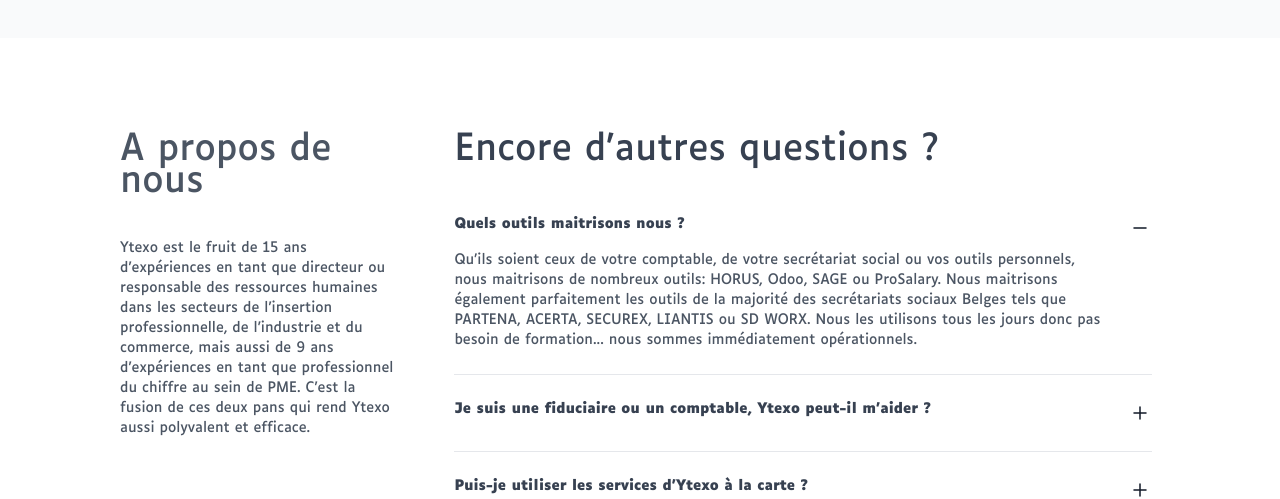
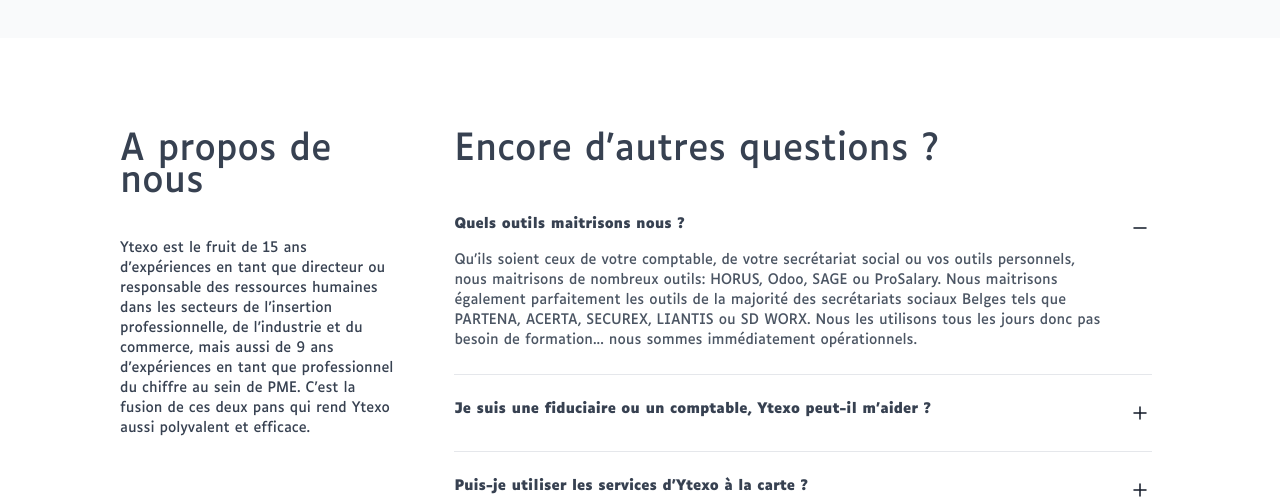
Before and after one commit to RRINKIN/ytexo, a plain HTML site: page index.html in a window 1280 px wide. Shown: the part 2700-3199 px from the top of the page. Drawn offline with nearby package versions, Linux system fonts and the light colour scheme; files whose address does not match are found by name.

Commit message:
correcting colors a propos

```diff
--- a/index.html
+++ b/index.html
@@ -245,8 +245,8 @@
     </section>
     <section id="FAQ" class="bg-white flex min-[320px]:flex-col sm:flex-row my-24 min-[320px]:mx-5 sm:mx-24">
       <div class="min-[320px]:w-full sm:max-w-[30%] min-[320px]:mb-10 sm:mb-0 px-6">
-        <h2 class="text-4xl leading-8 text-gray-600">A propos de nous</h2>
-        <p class="text-sm text-gray-600 mt-10">
+        <h2 class="text-4xl leading-8 text-gray-700">A propos de nous</h2>
+        <p class="text-sm text-gray-700 mt-10">
           Ytexo est le fruit de 15 ans d’expériences en tant que directeur ou responsable des
           ressources humaines dans les secteurs de l’insertion professionnelle, de l’industrie et du
           commerce, mais aussi de 9 ans d’expériences en tant que professionnel du chiffre au sein
```
